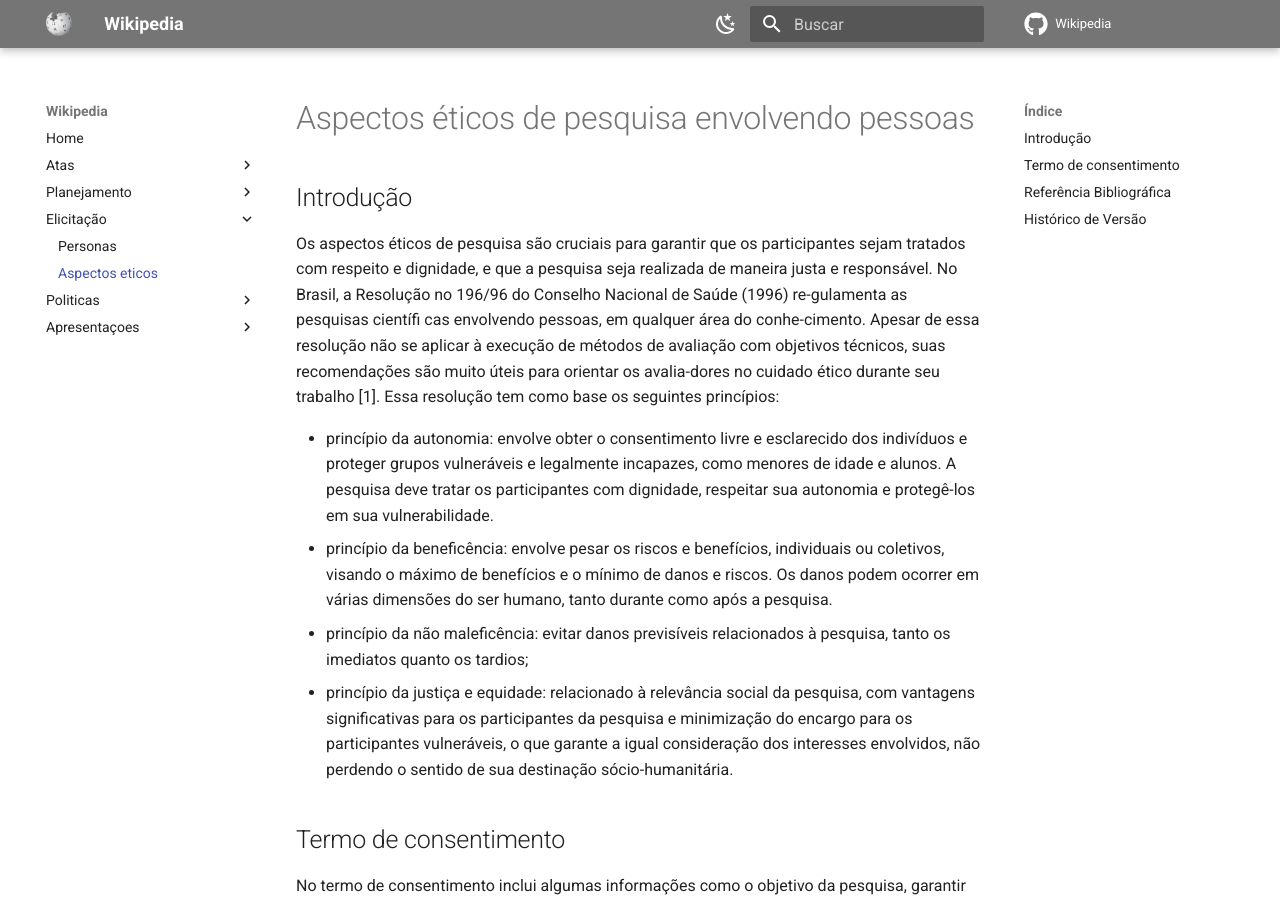
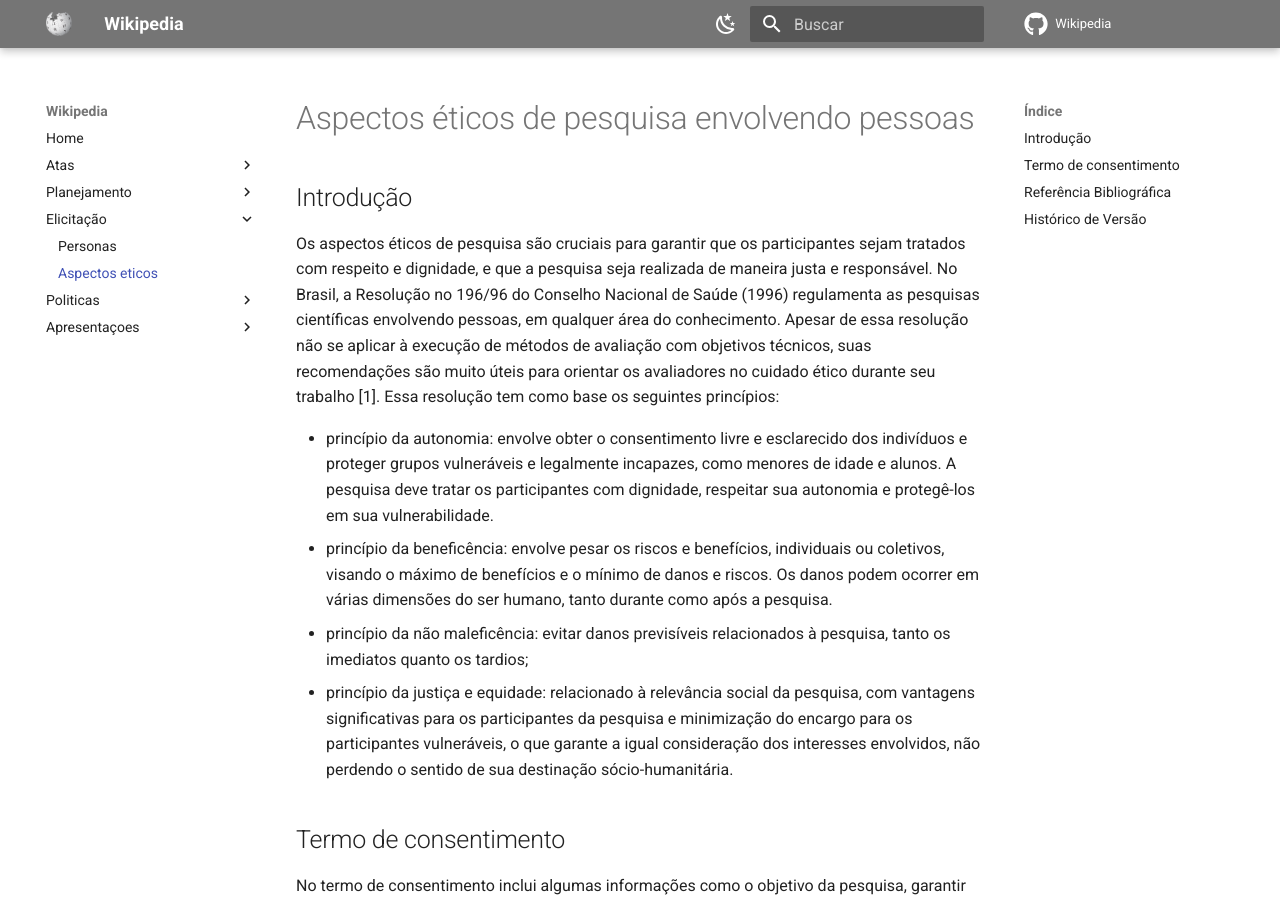
Before and after one commit to Interacao-Humano-Computador/2023.1-Wikipedia, an MkDocs documentation site: the page built from docs/elicitacoes/aspectosEticos.md, in a window 1280 px wide and 900 px high. Built offline with MkDocs 1.6.1 and Material for MkDocs 9.7.7, drawn with Linux system fonts in a browser that asks for light colours; comment, search, counter and statistics services are not loaded; some of the changed text lies outside the part shown.

Commit message:
Adicionando alterações pedidas no PR

```diff
--- a/docs/elicitacoes/aspectosEticos.md
+++ b/docs/elicitacoes/aspectosEticos.md
@@ -2,7 +2,7 @@
 
 ## Introdução
 
-Os aspectos éticos de pesquisa são cruciais para garantir que os participantes sejam tratados com respeito e dignidade, e que a pesquisa seja realizada de maneira justa e responsável. No Brasil, a Resolução no 196/96 do Conselho Nacional de Saúde (1996) re-gulamenta as pesquisas científi cas envolvendo pessoas, em qualquer área do conhe-cimento. Apesar de essa resolução não se aplicar à execução de métodos de avaliação com objetivos técnicos, suas recomendações são muito úteis para orientar os avalia-dores no cuidado ético durante seu trabalho [1]. Essa resolução tem como base os seguintes princípios:
+Os aspectos éticos de pesquisa são cruciais para garantir que os participantes sejam tratados com respeito e dignidade, e que a pesquisa seja realizada de maneira justa e responsável. No Brasil, a Resolução no 196/96 do Conselho Nacional de Saúde (1996) regulamenta as pesquisas científicas envolvendo pessoas, em qualquer área do conhecimento. Apesar de essa resolução não se aplicar à execução de métodos de avaliação com objetivos técnicos, suas recomendações são muito úteis para orientar os avaliadores no cuidado ético durante seu trabalho [1]. Essa resolução tem como base os seguintes princípios:
 
 - princípio da autonomia: envolve obter o consentimento livre e esclarecido dos indivíduos e proteger grupos vulneráveis e legalmente incapazes, como menores de idade e alunos. A pesquisa deve tratar os participantes com dignidade, respeitar sua autonomia e protegê-los em sua vulnerabilidade.
 - princípio da beneficência: envolve pesar os riscos e benefícios, individuais ou coletivos, visando o máximo de benefícios e o mínimo de danos e riscos. Os danos podem ocorrer em várias dimensões do ser humano, tanto durante como após a pesquisa.
@@ -18,7 +18,7 @@ A figura 1 apresenta o termo de consentimento utilizado no projeto.
 ![Termo de Consentimento](../images/termoConsentimento.png)
 
 <div style="text-align: center">
-<p>Figura 1: Termo de Consentimento</p>
+<p>Figura 1: Termo de Consentimento, versão 1.(Fonte: Autores. 2023).</p>
 </div>
 
 ## Referência Bibliográfica
```
